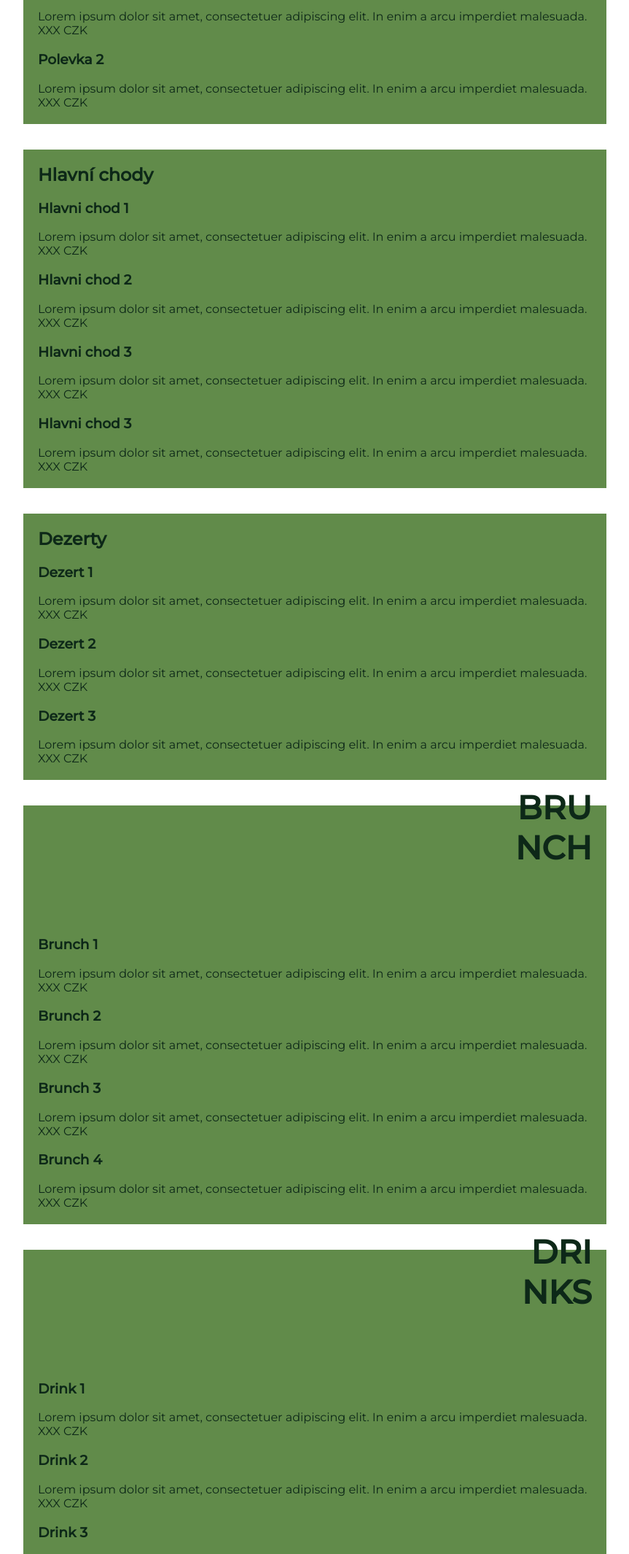
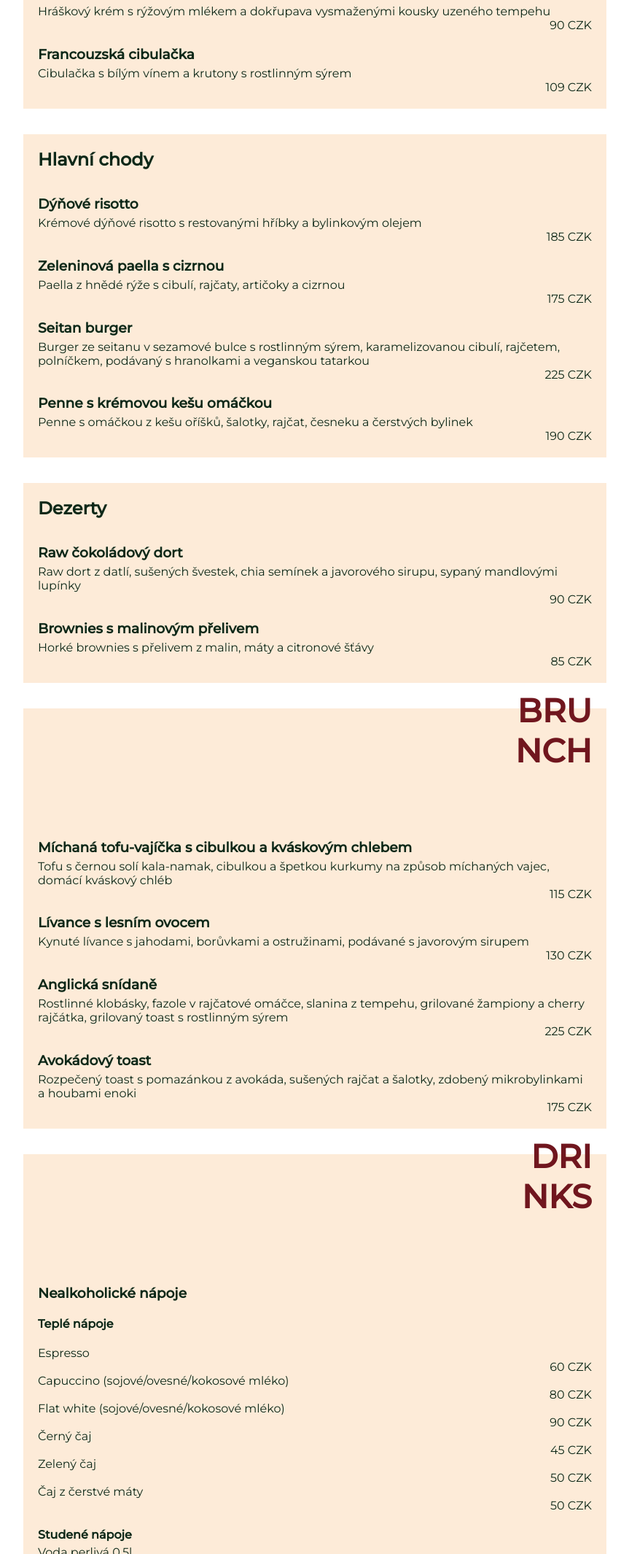
Before and after one commit to Crystalette/botanica, an Eleventy site: page menu.html in a window 1280 px wide. Shown: the part 670-2800 px from the top of the page at 73% size, without its empty margins (208-1071 px from the left). Built offline with nearby package versions, Linux system fonts and the light colour scheme; Eleventy itself is replaced by a stand-in of ours; files that its build step writes are made by us from their sources.

Commit message:
worked on menu design and content

```diff
--- a/_includes/template.njk
+++ b/_includes/template.njk
@@ -8,6 +8,7 @@
     <link rel="preconnect" href="https://fonts.googleapis.com">
     <link rel="preconnect" href="https://fonts.gstatic.com" crossorigin>
     <link href="https://fonts.googleapis.com/css2?family=Montserrat:ital,wght@0,300;0,400;0,500;1,400&display=swap" rel="stylesheet">
+    <script src="https://kit.fontawesome.com/d3b6f1f6c3.js" crossorigin="anonymous"></script>
     <title>{{ title }}</title>
 </head>
 <body>
@@ -69,8 +70,8 @@
                 </div>
 
                 <div class="footer__social">
-                <a class="footer__link footer__link--fb" href="facebook.com">FB</a>
-                <a class="footer__link footer__link--ig" href="instagram.com">IG</a>
+                <a class="footer__link footer__link--fb" href="facebook.com"><i class="fa-brands fa-facebook-f"></i></a>
+                <a class="footer__link footer__link--ig" href="instagram.com"><i class="fa-brands fa-instagram"></i></a>
                 </div>
 
         </footer>
--- a/menu.html
+++ b/menu.html
@@ -5,77 +5,103 @@ title: Menu
 <div class="alacarte">
     <h1 class="alacarte__h1">A LA<br>CARTE</h1>
     <h2 class="alacarte__h2">Předkrmy a polévky</h2>
-    <h3 class="alacarte__h3">Predkrm 1</h3>
-    <p class="alacarte__description">Lorem ipsum dolor sit amet, consectetuer adipiscing elit. In enim a arcu imperdiet malesuada.</p>
-    <p class="alacarte__price">XXX CZK</p>
-    <h3 class="alacarte__h3">Predkrm 2</h3>
-    <p class="alacarte__description">Lorem ipsum dolor sit amet, consectetuer adipiscing elit. In enim a arcu imperdiet malesuada.</p>
-    <p class="alacarte__price">XXX CZK</p>
-    <h3 class="alacarte__h3">Polevka 1</h3>
-    <p class="alacarte__description">Lorem ipsum dolor sit amet, consectetuer adipiscing elit. In enim a arcu imperdiet malesuada.</p>
-    <p class="alacarte__price">XXX CZK</p>
-    <h3 class="alacarte__h3">Polevka 2</h3>
-    <p class="alacarte__description">Lorem ipsum dolor sit amet, consectetuer adipiscing elit. In enim a arcu imperdiet malesuada.</p>
-    <p class="alacarte__price">XXX CZK</p>
+    <h3 class="alacarte__h3">Hlíva královská na způsob mušlí sv. Jakuba</h3>
+    <p class="alacarte__description">Dozlatova osmažené kousky hlívy královské s přelivem z citronové šťávy, česneku a misa, sypané čerstvou petrželkou</p>
+    <p class="alacarte__price">100 CZK</p>
+    <h3 class="alacarte__h3">Cuketový tataráček</h3>
+    <p class="alacarte__description">Tatarák z cukety a červené papriky, se šalotkou a kapary, podávaný s topinkami a česnekem</p>
+    <p class="alacarte__price">75 CZK</p>
+    <h3 class="alacarte__h3">Hráškový krém</h3>
+    <p class="alacarte__description">Hráškový krém s rýžovým mlékem a dokřupava vysmaženými kousky uzeného tempehu</p>
+    <p class="alacarte__price">90 CZK</p>
+    <h3 class="alacarte__h3">Francouzská cibulačka</h3>
+    <p class="alacarte__description">Cibulačka s bílým vínem a krutony s rostlinným sýrem</p>
+    <p class="alacarte__price">109 CZK</p>
 </div>
 
 <div class="alacarte">
     <h2 class="alacarte__h2">Hlavní chody</h2>
-    <h3 class="alacarte__h3">Hlavni chod 1</h3>
-    <p class="alacarte__description">Lorem ipsum dolor sit amet, consectetuer adipiscing elit. In enim a arcu imperdiet malesuada.</p>
-    <p class="alacarte__price">XXX CZK</p>
-    <h3 class="alacarte__h3">Hlavni chod 2</h3>
-    <p class="alacarte__description">Lorem ipsum dolor sit amet, consectetuer adipiscing elit. In enim a arcu imperdiet malesuada.</p>
-    <p class="alacarte__price">XXX CZK</p>
-    <h3 class="alacarte__h3">Hlavni chod 3</h3>
-    <p class="alacarte__description">Lorem ipsum dolor sit amet, consectetuer adipiscing elit. In enim a arcu imperdiet malesuada.</p>
-    <p class="alacarte__price">XXX CZK</p>
-    <h3 class="alacarte__h3">Hlavni chod 3</h3>
-    <p class="alacarte__description">Lorem ipsum dolor sit amet, consectetuer adipiscing elit. In enim a arcu imperdiet malesuada.</p>
-    <p class="alacarte__price">XXX CZK</p>
+    <h3 class="alacarte__h3">Dýňové risotto</h3>
+    <p class="alacarte__description">Krémové dýňové risotto s restovanými hříbky a bylinkovým olejem</p>
+    <p class="alacarte__price">185 CZK</p>
+    <h3 class="alacarte__h3">Zeleninová paella s cizrnou</h3>
+    <p class="alacarte__description">Paella z hnědé rýže s cibulí, rajčaty, artičoky a cizrnou</p>
+    <p class="alacarte__price">175 CZK</p>
+    <h3 class="alacarte__h3">Seitan burger</h3>
+    <p class="alacarte__description">Burger ze seitanu v sezamové bulce s rostlinným sýrem, karamelizovanou cibulí, rajčetem, polníčkem, podávaný s hranolkami a veganskou tatarkou</p>
+    <p class="alacarte__price">225 CZK</p>
+    <h3 class="alacarte__h3">Penne s krémovou kešu omáčkou</h3>
+    <p class="alacarte__description">Penne s omáčkou z kešu oříšků, šalotky, rajčat, česneku a čerstvých bylinek</p>
+    <p class="alacarte__price">190 CZK</p>
 </div>
 
 <div class="alacarte">
     <h2 class="alacarte__h2">Dezerty</h2>
-    <h3 class="alacarte__h3">Dezert 1</h3>
-    <p class="alacarte__description">Lorem ipsum dolor sit amet, consectetuer adipiscing elit. In enim a arcu imperdiet malesuada.</p>
-    <p class="alacarte__price">XXX CZK</p>
-    <h3 class="alacarte__h3">Dezert 2</h3>
-    <p class="alacarte__description">Lorem ipsum dolor sit amet, consectetuer adipiscing elit. In enim a arcu imperdiet malesuada.</p>
-    <p class="alacarte__price">XXX CZK</p>
-    <h3 class="alacarte__h3">Dezert 3</h3>
-    <p class="alacarte__description">Lorem ipsum dolor sit amet, consectetuer adipiscing elit. In enim a arcu imperdiet malesuada.</p>
-    <p class="alacarte__price">XXX CZK</p>
+    <h3 class="alacarte__h3">Raw čokoládový dort</h3>
+    <p class="alacarte__description">Raw dort z datlí, sušených švestek, chia semínek a javorového sirupu, sypaný mandlovými lupínky</p>
+    <p class="alacarte__price">90 CZK</p>
+    <h3 class="alacarte__h3">Brownies s malinovým přelivem</h3>
+    <p class="alacarte__description">Horké brownies s přelivem z malin, máty a citronové šťávy</p>
+    <p class="alacarte__price">85 CZK</p>
 </div>
 
 <div class="alacarte">
     <h1 class="alacarte__h1">BRU<br>NCH</h1>
-    <h3 class="alacarte__h3">Brunch 1</h3>
-    <p class="alacarte__description">Lorem ipsum dolor sit amet, consectetuer adipiscing elit. In enim a arcu imperdiet malesuada.</p>
-    <p class="alacarte__price">XXX CZK</p>
-    <h3 class="alacarte__h3">Brunch 2</h3>
-    <p class="alacarte__description">Lorem ipsum dolor sit amet, consectetuer adipiscing elit. In enim a arcu imperdiet malesuada.</p>
-    <p class="alacarte__price">XXX CZK</p>
-    <h3 class="alacarte__h3">Brunch 3</h3>
-    <p class="alacarte__description">Lorem ipsum dolor sit amet, consectetuer adipiscing elit. In enim a arcu imperdiet malesuada.</p>
-    <p class="alacarte__price">XXX CZK</p>
-    <h3 class="alacarte__h3">Brunch 4</h3>
-    <p class="alacarte__description">Lorem ipsum dolor sit amet, consectetuer adipiscing elit. In enim a arcu imperdiet malesuada.</p>
-    <p class="alacarte__price">XXX CZK</p>
+    <h3 class="alacarte__h3">Míchaná tofu-vajíčka s cibulkou a kváskovým chlebem</h3>
+    <p class="alacarte__description">Tofu s černou solí kala-namak, cibulkou a špetkou kurkumy na způsob míchaných vajec, domácí kváskový chléb</p>
+    <p class="alacarte__price">115 CZK</p>
+    <h3 class="alacarte__h3">Lívance s lesním ovocem</h3>
+    <p class="alacarte__description">Kynuté lívance s jahodami, borůvkami a ostružinami, podávané s javorovým sirupem</p>
+    <p class="alacarte__price">130 CZK</p>
+    <h3 class="alacarte__h3">Anglická snídaně</h3>
+    <p class="alacarte__description">Rostlinné klobásky, fazole v rajčatové omáčce, slanina z tempehu, grilované žampiony a cherry rajčátka, grilovaný toast s rostlinným sýrem</p>
+    <p class="alacarte__price">225 CZK</p>
+    <h3 class="alacarte__h3">Avokádový toast</h3>
+    <p class="alacarte__description">Rozpečený toast s pomazánkou z avokáda, sušených rajčat a šalotky, zdobený mikrobylinkami a houbami enoki</p>
+    <p class="alacarte__price">175 CZK</p>
 </div>
 
 <div class="alacarte">
     <h1 class="alacarte__h1">DRI<br>NKS</h1>
-    <h3 class="alacarte__h3">Drink 1</h3>
-    <p class="alacarte__description">Lorem ipsum dolor sit amet, consectetuer adipiscing elit. In enim a arcu imperdiet malesuada.</p>
-    <p class="alacarte__price">XXX CZK</p>
-    <h3 class="alacarte__h3">Drink 2</h3>
-    <p class="alacarte__description">Lorem ipsum dolor sit amet, consectetuer adipiscing elit. In enim a arcu imperdiet malesuada.</p>
-    <p class="alacarte__price">XXX CZK</p>
-    <h3 class="alacarte__h3">Drink 3</h3>
-    <p class="alacarte__description">Lorem ipsum dolor sit amet, consectetuer adipiscing elit. In enim a arcu imperdiet malesuada.</p>
-    <p class="alacarte__price">XXX CZK</p>
-    <h3 class="alacarte__h3">Drink 4</h3>
-    <p class="alacarte__description">Lorem ipsum dolor sit amet, consectetuer adipiscing elit. In enim a arcu imperdiet malesuada.</p>
-    <p class="alacarte__price">XXX CZK</p>
+
+    <h3 class="alacarte__h3">Nealkoholické nápoje</h3>
+
+    <h4 class="alacarte__description">Teplé nápoje</h4>
+    <div class="menu-items">
+        <p class="alacarte__description">Espresso</p><p class="alacarte__price">60 CZK</p>
+
+        <p class="alacarte__description">Capuccino (sojové/ovesné/kokosové mléko)</p>
+        <p class="alacarte__price">80 CZK</p>
+        <p class="alacarte__description">Flat white (sojové/ovesné/kokosové mléko)</p>
+        <p class="alacarte__price">90 CZK</p>
+        <p class="alacarte__description">Černý čaj</p>
+        <p class="alacarte__price">45 CZK</p>
+        <p class="alacarte__description">Zelený čaj</p>
+        <p class="alacarte__price">50 CZK</p>
+        <p class="alacarte__description">Čaj z čerstvé máty</p>
+        <p class="alacarte__price">50 CZK</p>
+    </div>
+
+    <h4 class="alacarte__h4">Studené nápoje</h4>
+    <p class="alacarte__description">Voda perlivá 0,5l</p>
+    <p class="alacarte__price">35 CZK</p>
+    <p class="alacarte__description">Čerstvý pomerančový džus 0,2l</p>
+    <p class="alacarte__price">50 CZK</p>
+    <p class="alacarte__description">Domácí zázvorová limonáda 0,5l</p>
+    <p class="alacarte__price">60 CZK</p>
+
+    <h3 class="alacarte__h3">Alkohol</h3>
+
+    <p class="alacarte__description">Mimosa 0,3l</p>
+    <p class="alacarte__price">105 CZK</p>
+    <h4 class="alacarte__h4">Víno</h4>
+    <p class="alacarte__description">Ryzlink vlašský 0,1l</p>
+    <p class="alacarte__price">50 CZK</p>
+    <p class="alacarte__description">Primitivo Puglia 0,1l</p>
+    <p class="alacarte__price">50 CZK</p>
+    <h4 class="alacarte__h4">Pivo</h4>
+    <p class="alacarte__description">Vinohradská 11° 0,4l</p>
+    <p class="alacarte__price">45 CZK</p>
+    <p class="alacarte__description">Birell 0,5l</p>
+    <p class="alacarte__price">40 CZK</p>
 </div>
--- a/scss/style.scss
+++ b/scss/style.scss
@@ -121,11 +121,12 @@ body {
 // kod pro menu
 
 .alacarte {
-    background-color: $may-green;
+    background-color: #FDEBD8;
     padding: 20px;
     margin-bottom: 35px;
 
     &__h1 {
+        color: #70161e;
         text-align: right;
         position: relative;
         bottom: 75px;
@@ -136,10 +137,23 @@ body {
 
     &__h2 {
         margin-top: 0px;
+        margin-bottom: 35px;
     }
 
     &__description, &__h2 {
         overflow: auto;
+    }
+
+    &__h3 {
+        margin-bottom: 5px;
+    }
+
+    &__h4 {
+        margin-bottom: 5px;
+    }
+
+    &__price {
+        text-align: right;
     }
 
     p {
@@ -148,6 +162,9 @@ body {
     }
 }
 
+.menu-items {
+
+}
 // kod pro catering
 
 .catering {
@@ -171,6 +188,14 @@ body {
     }
 }
 
+.fa-brands {
+    color: $text-color;
+    font-size: 25px;
+}
+
+.fa-instagram {
+    margin-left: 25px;
+}
 
 @media screen and (max-width: 230px) {
     .footer__opening--all {
```
Also changed, not shown: css/style.css, 1 other file.
